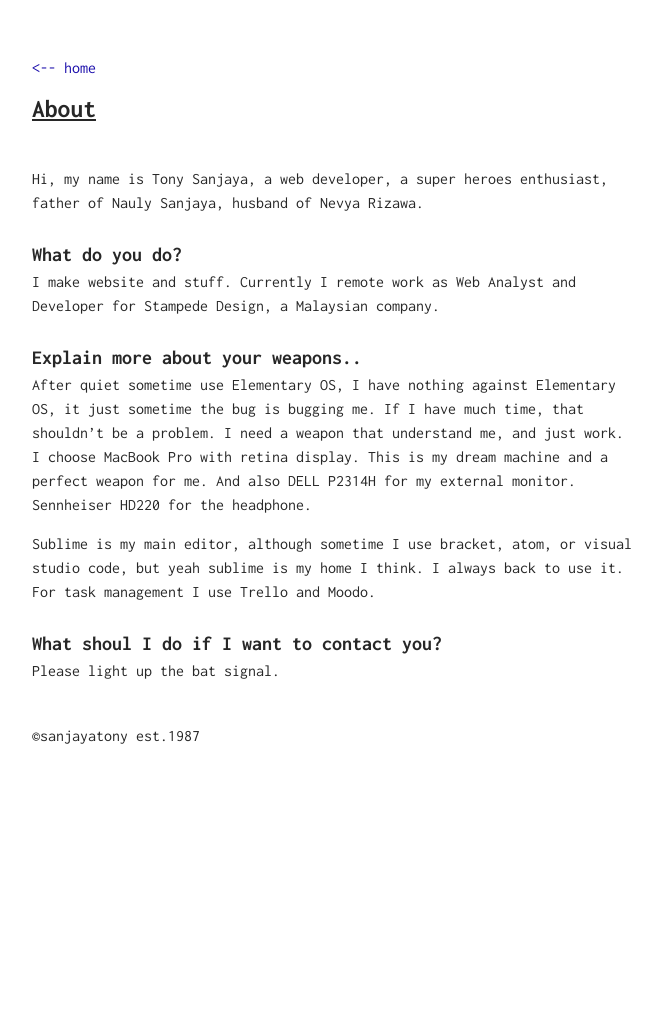
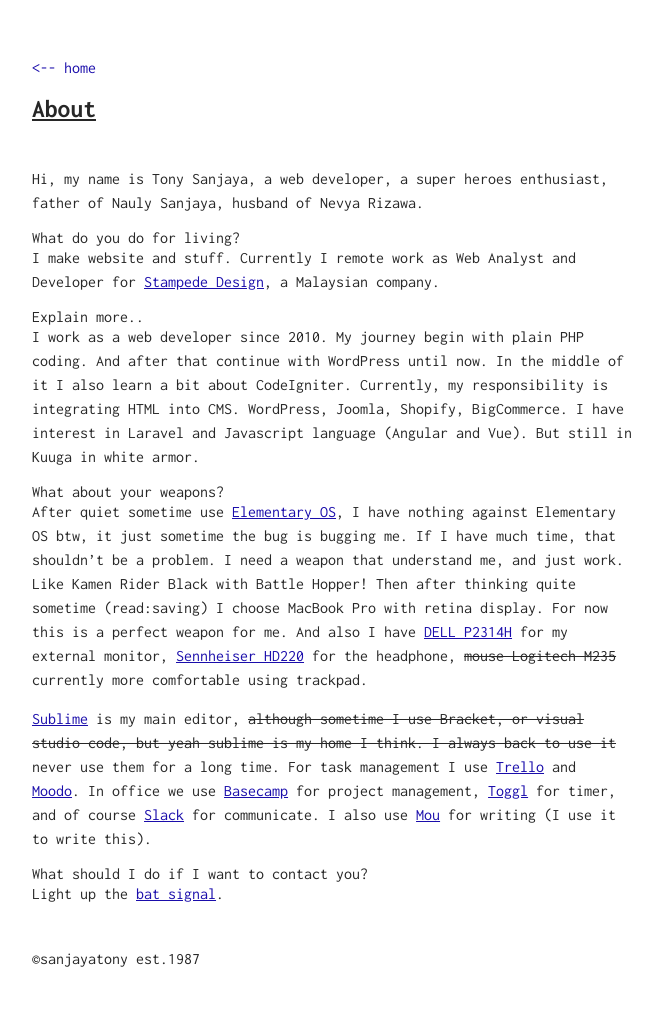
Before and after one commit to sanjayatony/sanjayatony.github.io, a Jekyll site: the page built from about.md, in a window 1280 px wide. Shown: the whole page, without its empty margins (308-970 px from the left). Built offline with Jekyll 4.4.1, drawn with Linux system fonts in a browser that asks for light colours; before the commit the page ends 900 px from its top, so only the background shows below that.

Commit message:
update content

```diff
--- a/about.md
+++ b/about.md
@@ -5,13 +5,16 @@
 ---
 Hi, my name is Tony Sanjaya, a web developer, a super heroes enthusiast, father of Nauly Sanjaya, husband of Nevya Rizawa.
 
-# What do you do?
-I make website and stuff. Currently I remote work as Web Analyst and Developer for Stampede Design, a Malaysian company.
+## What do you do for living?
+I make website and stuff. Currently I remote work as Web Analyst and Developer for [Stampede Design](http://stampede-design.com){:target="_blank"}, a Malaysian company.
 
-# Explain more about your weapons..
-After quiet sometime use Elementary OS, I have nothing against Elementary OS, it just sometime the bug is bugging me. If I have much time, that shouldn't be a problem. I need a weapon that understand me, and just work. I choose MacBook Pro with retina display. This is my dream machine and a perfect weapon for me. And also DELL P2314H for my external monitor. Sennheiser HD220 for the headphone.
+## Explain more..
+I work as a web developer since 2010. My journey begin with plain PHP coding. And after that continue with WordPress until now. In the middle of it I also learn a bit about CodeIgniter. Currently, my responsibility is integrating HTML into CMS. WordPress, Joomla, Shopify, BigCommerce. I have interest in Laravel and Javascript language (Angular and Vue). But still in Kuuga in white armor.
 
-Sublime is my main editor, although sometime I use bracket, atom, or visual studio code, but yeah sublime is my home I think. I always back to use it. For task management I use Trello and Moodo.
+## What about your weapons?
+After quiet sometime use [Elementary OS](https://elementary.io/){:target="_blank"}, I have nothing against Elementary OS btw, it just sometime the bug is bugging me. If I have much time, that shouldn't be a problem. I need a weapon that understand me, and just work. Like Kamen Rider Black with Battle Hopper! Then after thinking quite sometime (read:saving) I choose MacBook Pro with retina display. For now this is a perfect weapon for me. And also I have [DELL P2314H](http://www.dell.com/ed/business/p/dell-p2314h/pd){:target="_blank"} for my external monitor, [Sennheiser HD220](https://www.amazon.com/Sennheiser-202-Professional-Headphones-Black/dp/B003LPTAYI){:target="_blank"} for the headphone, ~~mouse Logitech M235~~ currently more comfortable using trackpad.
 
-# What shoul I do if I want to contact you?
-Please light up the bat signal.
+[Sublime](https://www.sublimetext.com/){:target="_blank"} is my main editor, ~~although sometime I use Bracket, or visual studio code, but yeah sublime is my home I think. I always back to use it~~ never use them for a long time. For task management I use [Trello](https://trello.com/){:target="_blank"} and [Moodo](https://www.moo.do/){:target="_blank"}. In office we use [Basecamp](https://basecamp.com/){:target="_blank"} for project management, [Toggl](https://toggl.com){:target="_blank"} for timer, and of course [Slack](https://slack.com/){:target="_blank"} for communicate. I also use [Mou](http://25.io/mou/){:target="_blank"} for writing (I use it to write this).
+
+## What should I do if I want to contact you?
+Light up the [bat signal](/bat-signal).
```
